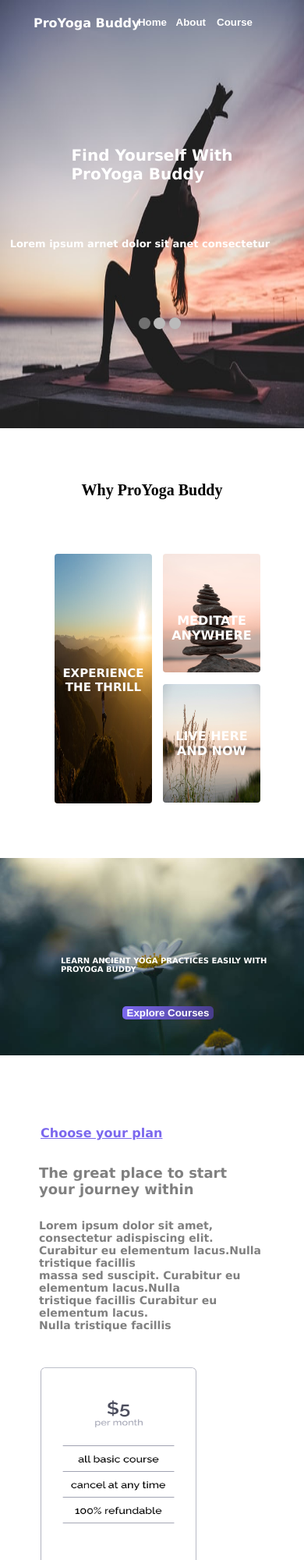
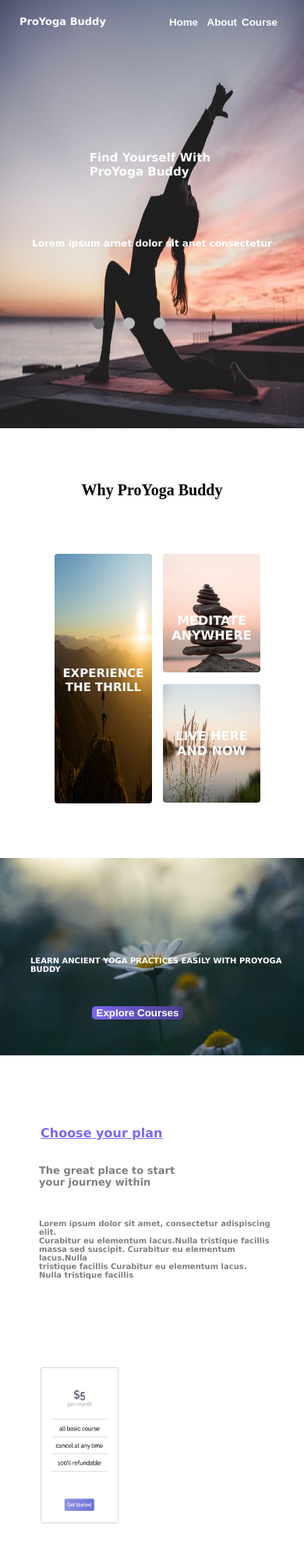
Before and after one commit to Eniola-Lawal/ProYoga, a plain HTML site: page index.html in a window 390 px wide. Shown: the top 2000 px of the page at 78% size. Drawn offline with Linux system fonts and the light colour scheme.

Commit message:
Update exercise.css

```diff
--- a/exercise.css
+++ b/exercise.css
@@ -67,6 +67,7 @@ img {vertical-align: middle;}
     top: 30%;
     left: 50%;
     transform: translate(-50%, -50%);
+      white-space: pre;
 
 }
 .p2{
@@ -333,6 +334,7 @@ footer{
     top: 20%;
     left: 50%;
     transform: translate(-50%, -50%);
+      white-space: pre;
 
 }
 .p2{
@@ -472,9 +474,8 @@ footer{
     }
 
 
-
-/* extra small dveices and phone screen size */
-@media ( max-width: 768px) and (min-width:200px){
+/* tablet and ipad screen size */
+@media ( max-width: 768px) and (min-width:427px){
     .logo{
 position: absolute;
 top:20px;
@@ -511,7 +512,7 @@ top:20px;
     top: 25%;
     left: 50%;
     transform: translate(-50%, -50%);
-      white-space: nowrap;
+       white-space: pre;
 
 }
     .p2{
@@ -643,3 +644,167 @@ footer{
 
 
 }
+/* phone screen */
+@media ( max-width: 425px) and (min-width:200px){
+    .logo{
+position: absolute;
+top:20px;
+    left:25px;
+        font-size: 13px;
+}
+    .btn1 {
+    position: absolute;
+    top:0;
+    right:8px;
+     background-color: transparent;
+}
+.btn2 {
+    position: absolute;
+    top:0;
+    right:60px;
+     background-color: transparent;
+}
+ .btn3 {
+    position: absolute;
+    top:0;
+    right:110px;
+      background-color: transparent;
+}
+
+  .p1{
+    font-size: 15px;
+      color: white;
+      font-weight: bolder;
+    position: absolute;
+    top: 25%;
+    left: 50%;
+    transform: translate(-50%, -50%);
+      white-space: pre;
+
+}
+    .p2{
+    font-size: 12px;
+    position: absolute;
+    top: 37%;
+    left: 50%;
+    transform: translate(-50%, -50%);
+         white-space: nowrap;
+    }
+      .d1{
+    position: absolute;
+    bottom: 50%;
+    left: 30%;
+}
+.d2{
+    position: absolute;
+    bottom: 50%;
+    left: 40%;
+}
+.d3{
+    position: absolute;
+    bottom: 50%;
+    left:50%;
+}
+     #p3{
+    position: absolute;
+    top: 50%;
+    left: 10%;
+    font-weight: bold;
+        font-size: 10px;
+}
+
+   #btn5{
+    position: absolute;
+bottom: 10%;
+left:25%;
+    background-image:linear-gradient(90deg,  mediumslateblue, darkslateblue);
+    border-color: mediumslateblue;
+    border-radius: 5px;
+}
+
+     #section1{
+
+    font-size: 13px;
+    padding: 0px;
+    color: gray;
+    margin-bottom: 15px;
+     position: absolute;
+    left: 10px;
+    top: 50px;
+}
+#section2{
+
+    font-size: 10px;
+     color: grey;
+     position: absolute;
+    left: 10px;
+    top: 120px;
+
+}
+    #plan1{
+width: 100px;
+    height: 200px;
+    float: left;
+        position: absolute;
+        top: 310px;
+        left: 12px;
+
+}
+
+#plan2{
+width: 100px;
+    height: 200px;
+    float: left;
+    margin-right: 15px;
+     position: absolute;
+     top: 590px;
+    left: 12px
+}
+footer{
+    margin:  600px 0px 0px 0px;
+    padding:  70px 40px 90px 40px;
+    background-image:linear-gradient(90deg,  mediumslateblue, darkslateblue);
+    position: relative;
+    height: 300px;
+}
+
+
+#p4{
+    font-weight: bolder;
+    font-size: 15px;
+    position: absolute;
+    top:100px;
+    left:55px;
+}
+
+#input{
+    width: 200px;
+ height: 30px;
+    position: absolute;
+    border-radius: 5px;
+    top:150px;
+    left: 55px;
+    padding-left: 10px;
+    border-color: transparent;
+}
+
+#b6{
+    width: 50px;
+    height:30px;
+    border: 1px solid black;
+    border-radius:0 5px 5px 0px;
+    border-color: transparent;
+    background-color:gray;
+    position: absolute;
+    top: 150px;
+    left:220px;
+    margin: 0;
+    padding: 2px;
+}
+
+#img4{
+    width: 15px;
+    height: 15px;
+
+}
+}
```
